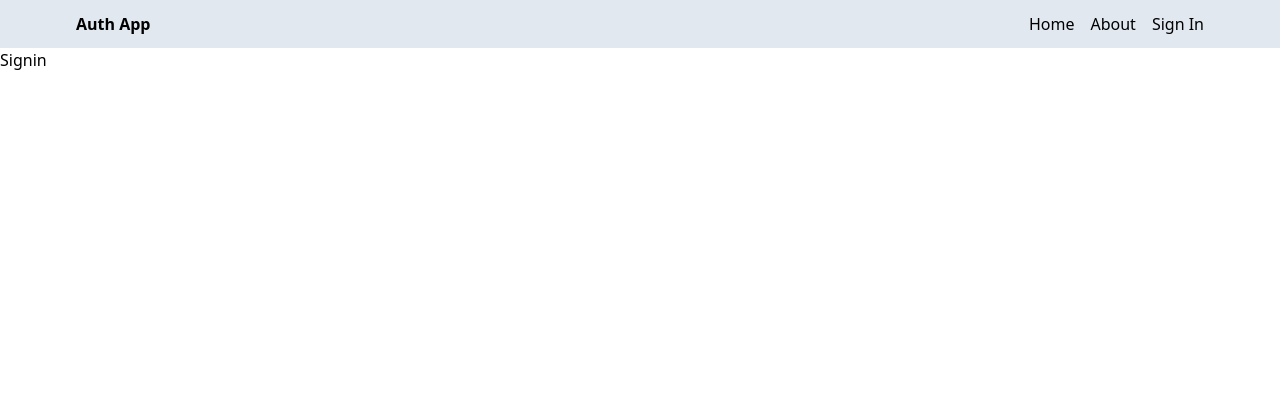
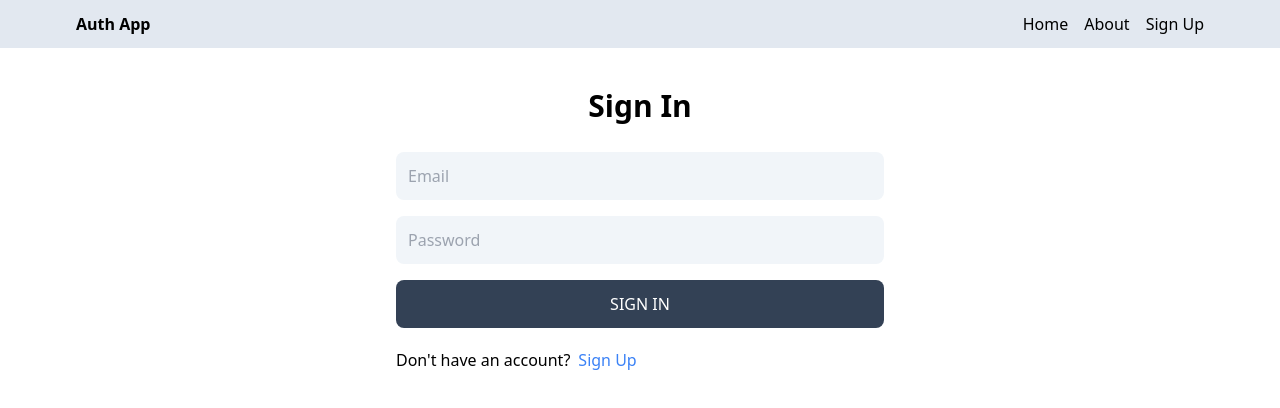
Before and after one commit to ErfanRez/Mern-Auth, a React (Vite) app in the folder client/: page /sign-in in a window 1280 px wide. Shown: the top 408 px of the page. Built offline with nearby package versions, Linux system fonts and the light colour scheme.

Commit message:
Sign in page completed.

```diff
--- a/client/src/App.jsx
+++ b/client/src/App.jsx
@@ -1,8 +1,8 @@
 import { BrowserRouter, Routes, Route } from "react-router-dom";
 import Home from "./pages/Home";
 import About from "./pages/About";
-import Signin from "./pages/Signin";
-import Signup from "./pages/Signup";
+import SignIn from "./pages/SignIn";
+import SignUp from "./pages/SignUp";
 import Profile from "./pages/Profile";
 import Header from "./components/Header";
 
@@ -13,8 +13,8 @@
       <Routes>
         <Route path="/" element={<Home />} />
         <Route path="/about" element={<About />} />
-        <Route path="/sign-in" element={<Signin />} />
-        <Route path="/sign-up" element={<Signup />} />
+        <Route path="/sign-in" element={<SignIn />} />
+        <Route path="/sign-up" element={<SignUp />} />
         <Route path="/profile" element={<Profile />} />
       </Routes>
     </BrowserRouter>
--- a/client/src/components/Header.jsx
+++ b/client/src/components/Header.jsx
@@ -15,7 +15,7 @@
             <Link to="/about">About</Link>
           </li>
           <li>
-            <Link to="/sign-in">Sign In</Link>
+            <Link to="/sign-in">Sign Up</Link>
           </li>
         </ul>
       </div>
--- a/client/src/pages/Signin.jsx
+++ b/client/src/pages/Signin.jsx
@@ -1,7 +1,84 @@
-import React from "react";
+import { Link, useNavigate } from "react-router-dom";
+import { useState } from "react";
 
-const Signin = () => {
-  return <div>Signin</div>;
+const SignIn = () => {
+  const [formData, setFormData] = useState({});
+  const [error, setError] = useState(false);
+  const [loading, setLoading] = useState(false);
+
+  const navigate = useNavigate();
+
+  const handleChange = (e) => {
+    setFormData({
+      ...formData,
+      [e.target.id]: e.target.value,
+    });
+  };
+
+  const handleSubmit = async (e) => {
+    e.preventDefault();
+    try {
+      setLoading(true);
+      setError(false);
+      const res = await fetch("/api/auth/sign-in", {
+        method: "POST",
+        headers: {
+          "Content-Type": "application/json",
+        },
+        body: JSON.stringify(formData),
+      });
+      const data = await res.json();
+
+      setLoading(false);
+
+      if (data.success === false) {
+        setError(true);
+        return;
+      }
+
+      navigate("/");
+    } catch (error) {
+      setLoading(false);
+      setError(true);
+    }
+  };
+
+  return (
+    <div className="p-3 max-w-lg mx-auto">
+      <h1 className="text-3xl text-center font-semibold my-7">Sign In</h1>
+      <form onSubmit={handleSubmit} className="flex flex-col gap-4">
+        <input
+          type="email"
+          placeholder="Email"
+          id="email"
+          className="bg-slate-100 p-3 rounded-lg"
+          onChange={handleChange}
+        />
+        <input
+          type="password"
+          placeholder="Password"
+          id="password"
+          className="bg-slate-100 p-3 rounded-lg"
+          onChange={handleChange}
+        />
+        <button
+          disabled={loading}
+          className="bg-slate-700 text-white p-3 rounded-lg uppercase hover:opacity-95 disabled:opacity-80"
+        >
+          {loading ? "Loading..." : "Sign In"}
+        </button>
+      </form>
+      <div className="flex gap-2 mt-5">
+        <p>Don&apos;t have an account?</p>
+        <Link to="/sign-up">
+          <span className="text-blue-500">Sign Up</span>
+        </Link>
+      </div>
+      <div>
+        <p className="text-red-600 mt-5">{error && "Something Went Wrong!"}</p>
+      </div>
+    </div>
+  );
 };
 
-export default Signin;
+export default SignIn;
--- a/client/src/pages/Signup.jsx
+++ b/client/src/pages/Signup.jsx
@@ -1,10 +1,12 @@
-import { Link } from "react-router-dom";
+import { Link, useNavigate } from "react-router-dom";
 import { useState } from "react";
 
-const Signup = () => {
+const SignUp = () => {
   const [formData, setFormData] = useState({});
   const [error, setError] = useState(false);
   const [loading, setLoading] = useState(false);
+
+  const navigate = useNavigate();
 
   const handleChange = (e) => {
     setFormData({
@@ -28,10 +30,13 @@
       const data = await res.json();
 
       setLoading(false);
+
       if (data.success === false) {
         setError(true);
         return;
       }
+
+      navigate("/sign-in");
     } catch (error) {
       setLoading(false);
       setError(true);
@@ -83,4 +88,4 @@
   );
 };
 
-export default Signup;
+export default SignUp;
```
